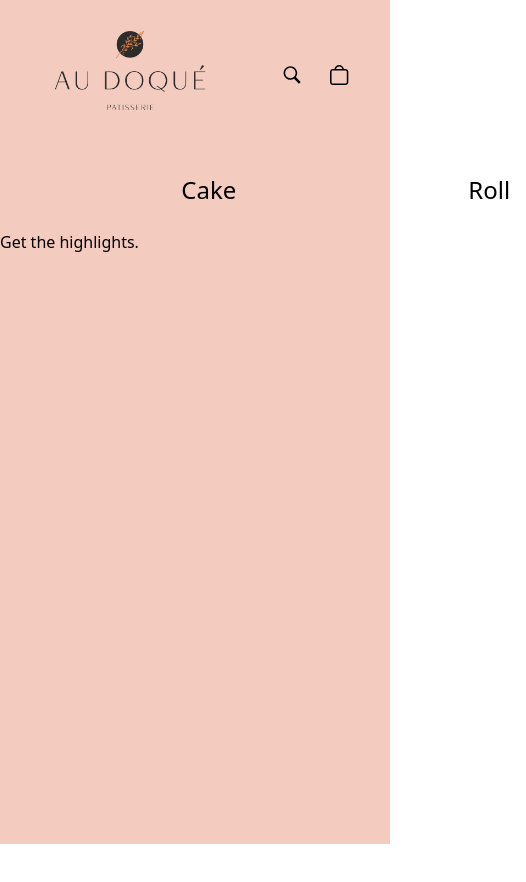
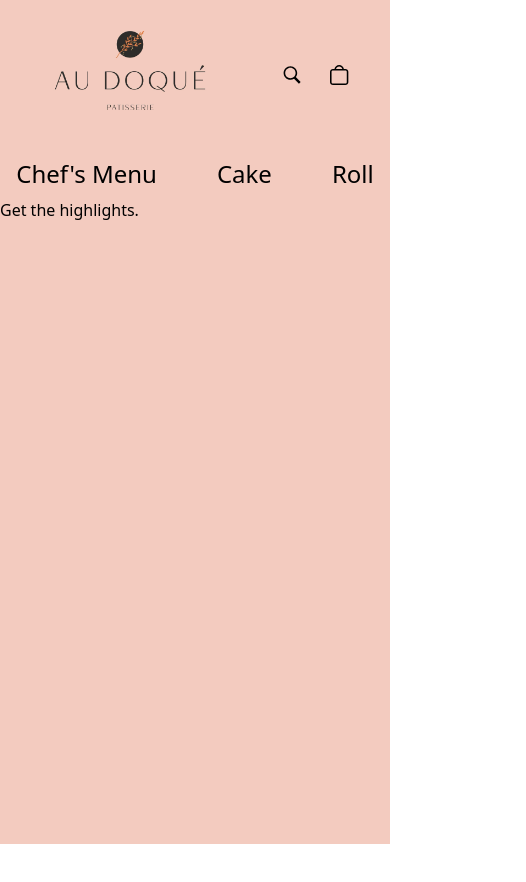
Before and after one commit to ManHoLaw/Audoque, a React (Vite) app: page / in a window 390 px wide. Shown: the top 882 px of the page, 526 px wide, since content can reach past the window. Built offline with nearby package versions, Linux system fonts and the light colour scheme.

Commit message:
fixed phone view for button

```diff
--- a/src/components/Navbar.jsx
+++ b/src/components/Navbar.jsx
@@ -41,7 +41,7 @@ const Navbar = () => {
       }, []);
   return (
     <h1 classs='flex min-h-3/4'>
-        <div class="flex flex-1 item-baseline gap-50 justify-center text-2xl">
+        <div class="flex flex-1 item-baseline max-md:gap-7 justify-center text-2xl gap-40">
             {navLists.map((nav,i) => (
                 <button  class='menu-item cursor-pointe relative px-4 py-2' key={i}>
                     <div id="menu-content">
```
